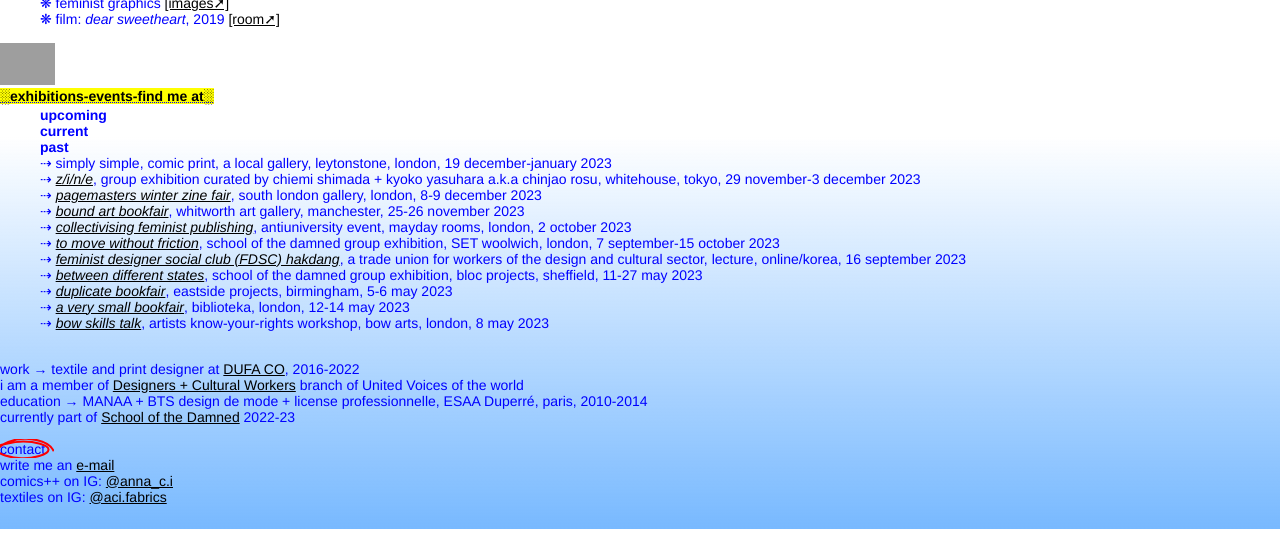
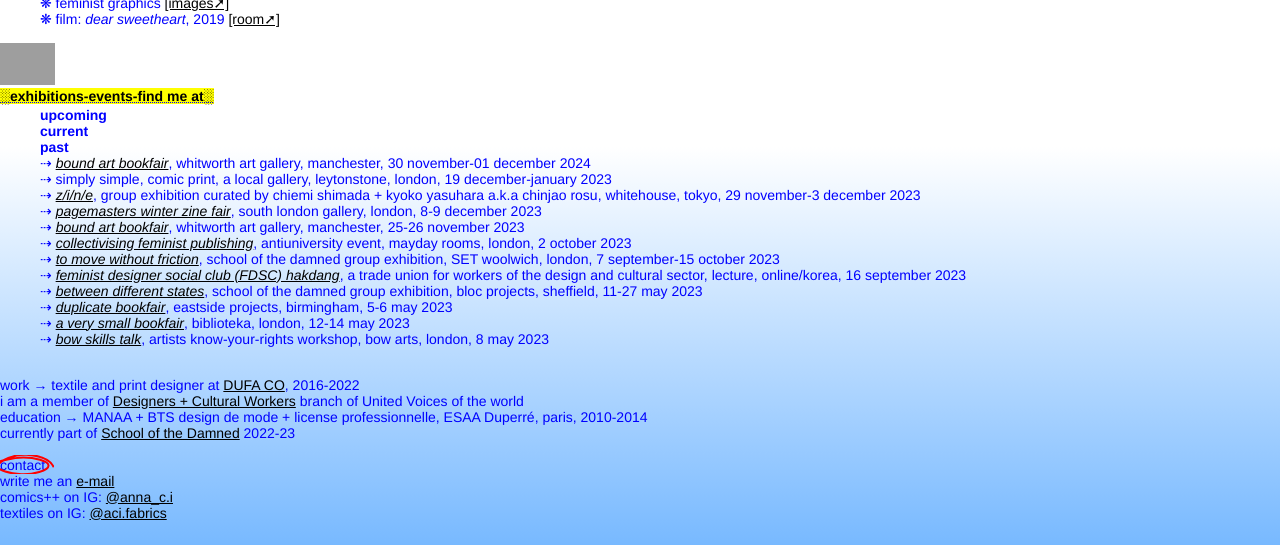
Before and after one commit to kaz-maz/anna-jekyll-site, a Jekyll site: the page built from index.html, in a window 1280 px wide, cut to the strip 561-1106 px from the top of the page. Built offline with Jekyll 4.4.1, drawn with Linux system fonts in a browser that asks for light colours; grey boxes are pictures that could not be loaded.

Commit message:
Update index.html

```diff
--- a/index.html
+++ b/index.html
@@ -44,6 +44,7 @@ and a randomly ordered <span style="background-color:#00FEFE"><a href=/archive>i
     <DD><b>upcoming</b>
     <DD><b>current</b>
     <DD><b>past</b>
+        <DD>⇢ <a href="https://boundartbookfair.co.uk/"><i>bound art bookfair</i></a>, whitworth art gallery, manchester, 30 november-01 december 2024
         <DD>⇢ simply simple, comic print, a local gallery, leytonstone, london, 19 december-january 2023
         <DD>⇢ <a href="https://7768697465686f757365.com/portfolio/wh029/"><i>z/i/n/e</i></a>, group exhibition curated by chiemi shimada + kyoko yasuhara a.k.a chinjao rosu, whitehouse, tokyo, 29 november-3 december 2023
         <DD>⇢ <a href="https://www.southlondongallery.org/events/pagemasters-winter-zine-fair-2023/"><i>pagemasters winter zine fair</i></a>, south london gallery, london, 8-9 december 2023
```
